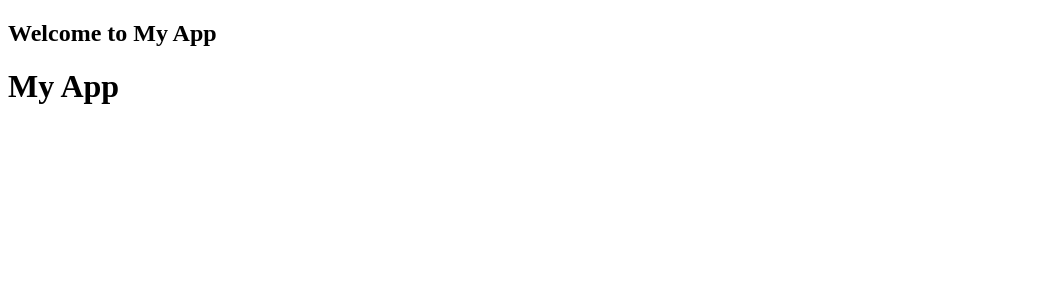
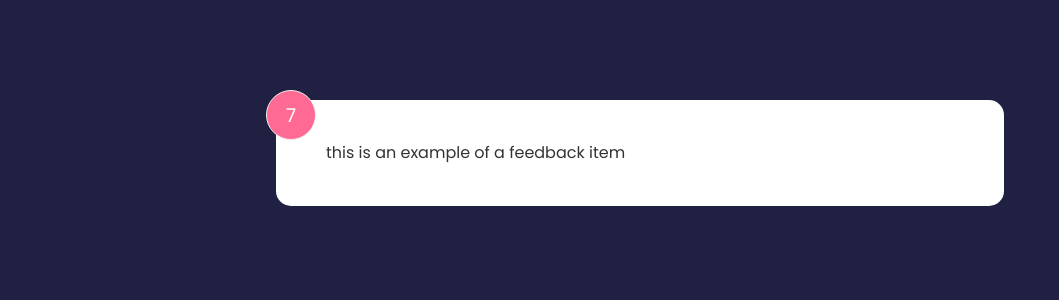
Before and after one commit to thyagarajsalome/React-brad, a React (Create React App) app in the folder feedback-app/: page / in a window 1280 px wide. Shown: the top 300 px of the page, without its empty margins (0-1059 px from the left). Built offline with nearby package versions, Linux system fonts and the light colour scheme; the HTML template or start-up script is replaced by a standard one.

Commit message:
FeedbackItem added

```diff
--- a/feedback-app/src/App.js
+++ b/feedback-app/src/App.js
@@ -1,16 +1,15 @@
-import React from "react";
+// App.js
 import Header from "./components/Header";
+import FeedbackItem from "./components/FeedbackItem";
 
 function App() {
   return (
     <>
-      <Header text="Welcome to My App" />
-
+      <Header />
       <div className="container">
-        <h1>My App</h1>
+        <FeedbackItem />
       </div>
     </>
   );
 }
-
 export default App;
--- /dev/null
+++ b/feedback-app/src/components/FeedbackItem.jsx
@@ -0,0 +1,21 @@
+import { useState } from "react";
+
+function FeedbackItem() {
+  const [rating, setRating] = useState(7);
+  const [text, setText] = useState("this is an example of a feedback item");
+
+  const handleClick = () => {
+    setRating((prev) => {
+      return prev + 1;
+    });
+  };
+  //
+  return (
+    <div className="card">
+      <div className="num-display">{rating}</div>
+      <div className="text"> {text}</div>
+    </div>
+  );
+}
+
+export default FeedbackItem;
--- a/feedback-app/src/components/Header.jsx
+++ b/feedback-app/src/components/Header.jsx
@@ -1,8 +1,14 @@
+// components/Header.js
 import PropTypes from "prop-types";
 
-function Header({ text }) {
+function Header({ text, bgColor, textColor }) {
+  const headerStyles = {
+    backgroundColor: bgColor,
+    color: textColor,
+  };
+
   return (
-    <header>
+    <header style={headerStyles}>
       <div className="container">
         <h2>{text}</h2>
       </div>
@@ -12,10 +18,14 @@
 
 Header.defaultProps = {
   text: "Feedback UI",
+  bgColor: "rgba(0,0,0,0.4)",
+  textColor: "#ff6a95",
 };
 
 Header.propTypes = {
   text: PropTypes.string,
+  bgColor: PropTypes.string,
+  textColor: PropTypes.string,
 };
 
 export default Header;
--- a/feedback-app/src/index.css
+++ b/feedback-app/src/index.css
@@ -0,0 +1,230 @@
+@import url("https://fonts.googleapis.com/css2?family=Poppins:wght@400;600;700&display=swap");
+
+* {
+  box-sizing: border-box;
+  margin: 0;
+  padding: 0;
+}
+
+body {
+  font-family: "Poppins", sans-serif;
+  background-color: #202142;
+  color: #fff;
+  line-height: 1.6;
+}
+
+ul {
+  list-style: none;
+}
+
+.container {
+  max-width: 768px;
+  margin: auto;
+  padding: 0 20px;
+}
+
+header {
+  height: 70px;
+  width: 100%;
+  display: flex;
+  justify-content: space-between;
+  align-items: center;
+  margin-bottom: 30px;
+}
+
+.card {
+  background-color: #fff;
+  color: #333;
+  border-radius: 15px;
+  padding: 40px 50px;
+  margin: 20px 0;
+  position: relative;
+}
+
+.card.reverse {
+  background-color: rgba(0, 0, 0, 0.4);
+  color: #fff;
+}
+
+.card h2 {
+  font-size: 22px;
+  font-weight: 600;
+  text-align: center;
+}
+
+.rating {
+  display: flex;
+  align-items: center;
+  justify-content: space-around;
+  margin: 30px 0 40px;
+}
+
+.rating li,
+.num-display {
+  position: relative;
+  background: #f4f4f4;
+  width: 50px;
+  height: 50px;
+  padding: 10px;
+  text-align: center;
+  border-radius: 50%;
+  font-size: 19px;
+  border: 1px #eee solid;
+  transition: 0.3s;
+}
+
+.rating li label {
+  position: absolute;
+  top: 50%;
+  left: 50%;
+  width: 50px;
+  height: 50px;
+  padding: 10px;
+  border-radius: 50%;
+  transform: translate(-50%, -50%);
+  cursor: pointer;
+}
+
+.rating li:hover,
+.num-display {
+  background: #ff6a95;
+  color: #fff;
+}
+
+[type="radio"] {
+  opacity: 0;
+}
+
+[type="radio"]:checked ~ label {
+  background: #ff6a95;
+  color: #fff;
+}
+
+.input-group {
+  display: flex;
+  flex-direction: row;
+  border: 1px solid #ccc;
+  padding: 8px 10px;
+  border-radius: 8px;
+}
+
+input {
+  flex-grow: 2;
+  border: none;
+  font-size: 16px;
+}
+
+input:focus {
+  outline: none;
+}
+
+.feedback-stats {
+  color: #fff;
+  display: flex;
+  justify-content: space-between;
+  align-items: center;
+}
+
+.num-display {
+  position: absolute;
+  top: -10px;
+  left: -10px;
+}
+
+.close,
+.edit {
+  position: absolute;
+  top: 10px;
+  right: 20px;
+  cursor: pointer;
+  background: none;
+  border: none;
+}
+
+.edit {
+  right: 40px;
+}
+
+.btn {
+  color: #fff;
+  border: 0;
+  border-radius: 8px;
+  color: #fff;
+  width: 100px;
+  height: 40px;
+  cursor: pointer;
+}
+
+.btn-primary {
+  background-color: #202142;
+}
+
+.btn-secondary {
+  background: #ff6a95;
+}
+
+.btn:hover {
+  transform: scale(0.98);
+  opacity: 0.9;
+}
+
+.btn:disabled {
+  background-color: #cccccc;
+  color: #333;
+  cursor: auto;
+}
+
+.btn:disabled:hover {
+  transform: scale(1);
+  opacity: 1;
+}
+
+.message {
+  padding-top: 10px;
+  text-align: center;
+  color: rebeccapurple;
+}
+
+/* FIX: Remove position: absolute to keep about icon at the bottom of the
+ * document */
+.about-link {
+  display: flex;
+  justify-content: flex-end;
+}
+
+/* FIX: Remove position: absolute to keep about icon at the bottom of the
+ * document */
+.about-link a {
+  color: #fff;
+  cursor: pointer;
+}
+
+.about-link a:hover {
+  color: #ff6a95;
+}
+
+.about h1 {
+  margin-bottom: 20px;
+}
+
+.about p {
+  margin: 10px 0;
+}
+
+@media (max-width: 600px) {
+  .rating li {
+    margin: 10px 3px;
+  }
+
+  .rating {
+    display: flex;
+    align-items: center;
+    justify-content: center;
+    flex-wrap: wrap;
+    margin: 30px 0 40px;
+  }
+
+  .input-group input {
+    width: 80%;
+  }
+}
```
